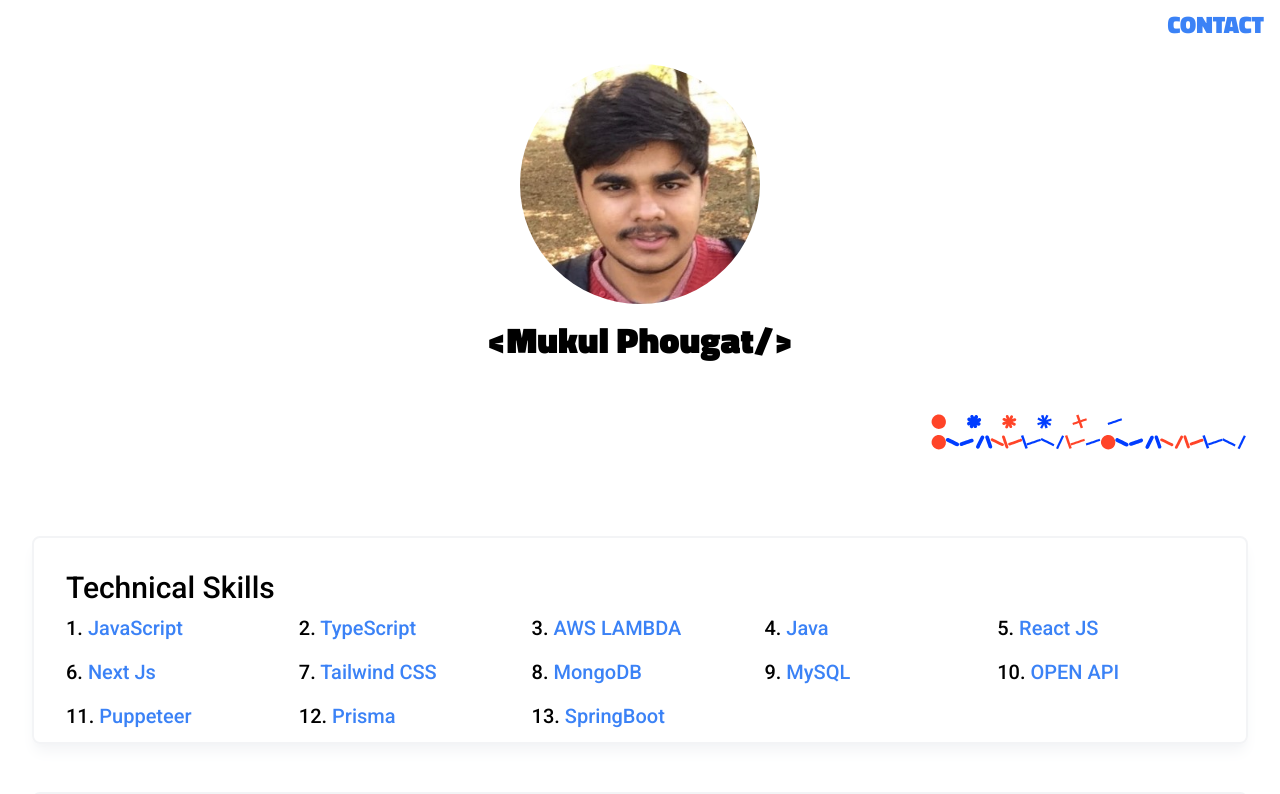
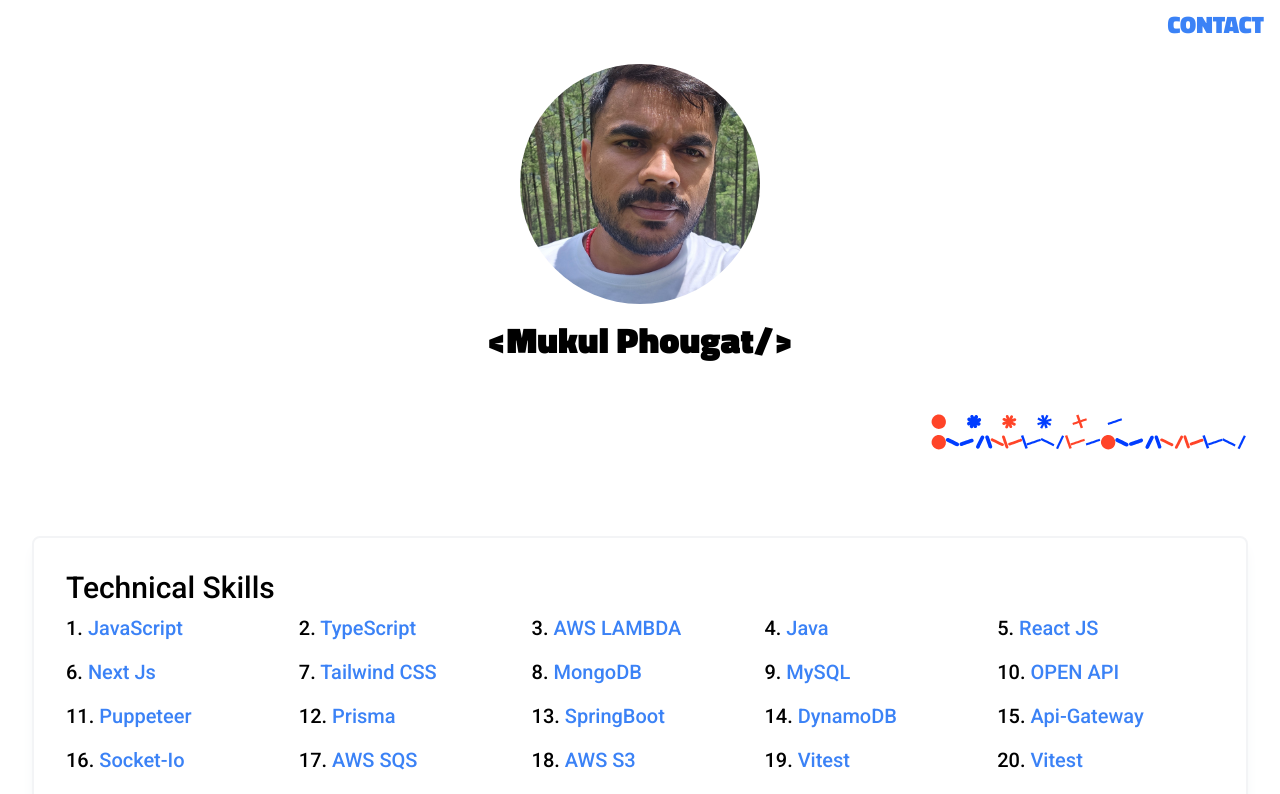
Before and after one commit to Mukulphougat/landingpage, a Next.js app: page /portfolio in a window 1280 px wide. Shown: the top 794 px of the page. Built offline with nearby package versions, Linux system fonts and the light colour scheme.

Commit message:
updated skills

```diff
--- a/app/portfolio/page.tsx
+++ b/app/portfolio/page.tsx
@@ -17,7 +17,7 @@ export default function Home() {
             </div>
             <div className={"p-8 w-full flex flex-col"}>
                 <div className={"my-8 flex flex-col rounded-sm w-full h-64 bg-transparent"}>
-                    <img src={"./img_1.png"} className={"mx-auto w-60 h-60 rounded-full"} width={50} height={50} alt={"PROFILE"}/>
+                    <img src={"./PhotoUpdated.jpg"} className={"mx-auto w-60 h-60 rounded-full"} width={50} height={50} alt={"PROFILE"}/>
                     <div className={"flex flex-row my-4 justify-center"}>
                         <h1 className={"text-4xl text-black "+nameHeading.className}>{"<Mukul Phougat/>"}</h1>
                     </div>
@@ -25,10 +25,10 @@ export default function Home() {
                 <div className={"w-full h-40 flex flex-row justify-end"}>
                     <Lottie animationData={animationData} className={"w-96 h-40"}/>
                 </div>
-                <div className={"my-6 border-2 border-gray-100 shadow-lg shadow-gray-100 rounded-lg w-full h-52 p-8"}>
+                <div className={"my-6 border-2 border-gray-100 shadow-lg shadow-gray-100 rounded-lg w-full h-58 p-8"}>
                     <div>
                         <h1 className={"text-3xl text-black "+latoFont.className}>Technical Skills</h1>
-                        <div className={"my-2 w-full grid gap-4 grid-cols-5 "+latoFont.className}>
+                        <div className={"my-2 w-full grid gap-4 grid-cols-5 " + latoFont.className}>
                             <div className={"text-blue-500 text-xl font-medium"}>
                                 <span className={"text-black"}>1. </span>
                                 JavaScript
@@ -81,12 +81,44 @@ export default function Home() {
                                 <span className={"text-black"}>13. </span>
                                 SpringBoot
                             </div>
+                            <div className={"text-blue-500 text-xl font-medium"}>
+                                <span className={"text-black"}>14. </span>
+                                DynamoDB
+                            </div>
+                            <div className={"text-blue-500 text-xl font-medium"}>
+                                <span className={"text-black"}>15. </span>
+                                Api-Gateway
+                            </div>
+                            <div className={"text-blue-500 text-xl font-medium"}>
+                                <span className={"text-black"}>16. </span>
+                                Socket-Io
+                            </div>
+                            <div className={"text-blue-500 text-xl font-medium"}>
+                                <span className={"text-black"}>17. </span>
+                                AWS SQS
+                            </div>
+                            <div className={"text-blue-500 text-xl font-medium"}>
+                                <span className={"text-black"}>18. </span>
+                                AWS S3
+                            </div>
+                            <div className={"text-blue-500 text-xl font-medium"}>
+                                <span className={"text-black"}>19. </span>
+                                Vitest
+                            </div>
+                            <div className={"text-blue-500 text-xl font-medium"}>
+                                <span className={"text-black"}>20. </span>
+                                Vitest
+                            </div>
+                            <div className={"text-blue-500 text-xl font-medium"}>
+                                <span className={"text-black"}>21. </span>
+                                RabbitMq
+                            </div>
                         </div>
                     </div>
                 </div>
                 <div className={"my-6 border-2 border-gray-100 shadow-lg shadow-gray-100 rounded-lg w-full h-1/2 p-8"}>
                     <div>
-                        <h1 className={"text-black text-3xl "+latoFont.className}>Projects</h1>
+                    <h1 className={"text-black text-3xl "+latoFont.className}>Projects</h1>
                         <div className={"my-2 w-full grid gap-4 grid-cols-3"}>
                             {
                                 ProjectDetails.map((project)=>{
```
Also changed, not shown: public/PhotoUpdated.jpg (added), 1 other file (tests, documents, lock files or other folders).
